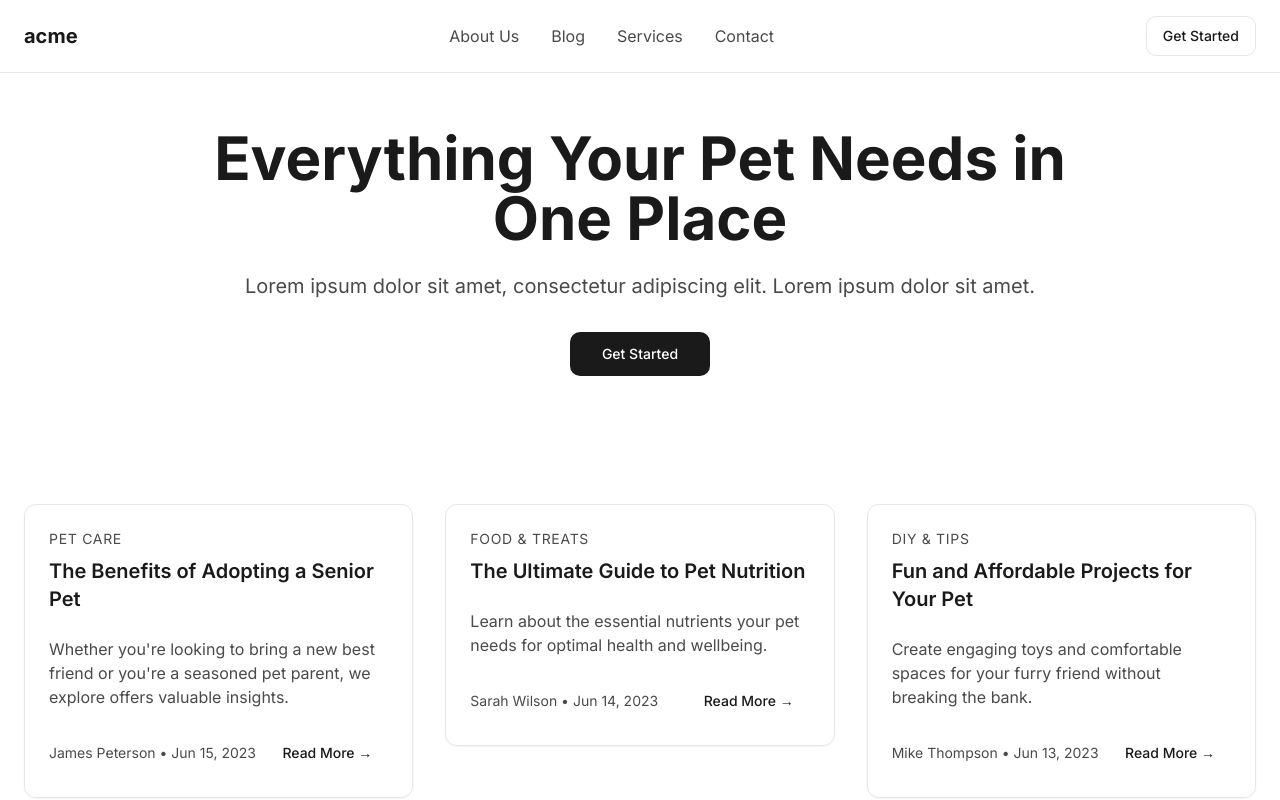
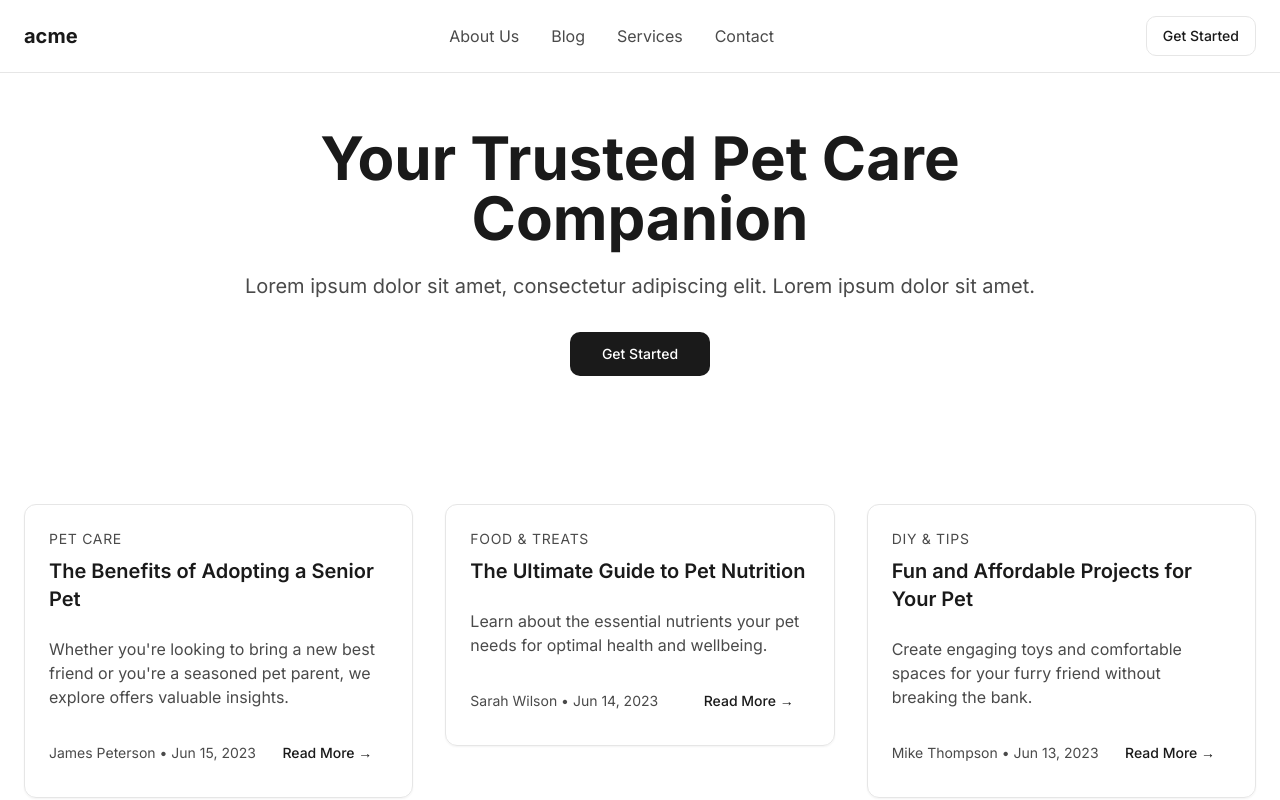
Before and after one commit to ia-nocode/pawsitive-vibes-gallery, a React (Vite) app: page / in a window 1280 px wide. Shown: the top 800 px of the page. Built offline with nearby package versions, Linux system fonts and the light colour scheme.

Commit message:
Change title of the project
Updated the project title to reflect the new branding and focus.
[skip gpt_engineer]

```diff
--- a/src/pages/Index.tsx
+++ b/src/pages/Index.tsx
@@ -36,7 +36,7 @@ const Index = () => {
       <section className="pt-32 pb-16 px-6">
         <div className="max-w-4xl mx-auto text-center">
           <h1 className="text-4xl md:text-6xl font-bold mb-6 animate-fade-up">
-            Everything Your Pet Needs in One Place
+            Your Trusted Pet Care Companion
           </h1>
           <p className="text-xl text-secondary mb-8 animate-fade-up" style={{ animationDelay: "0.1s" }}>
             Lorem ipsum dolor sit amet, consectetur adipiscing elit. Lorem ipsum dolor sit amet.
```
